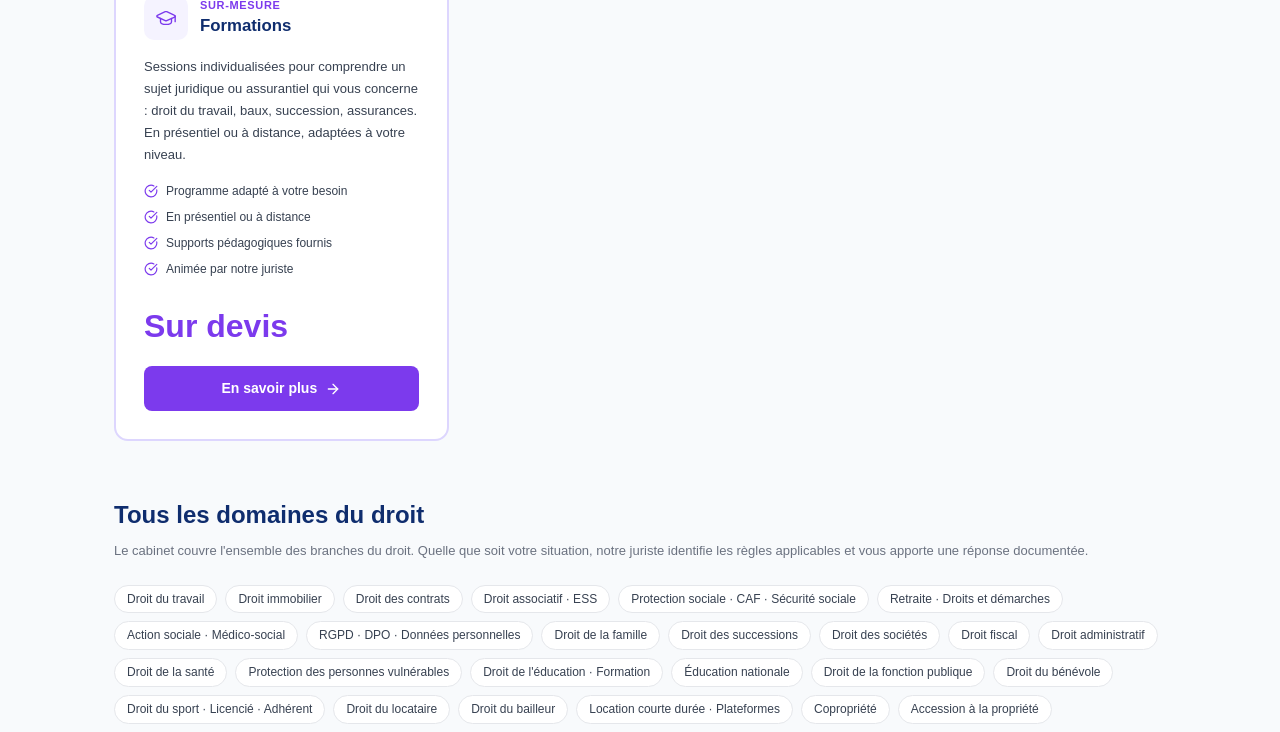
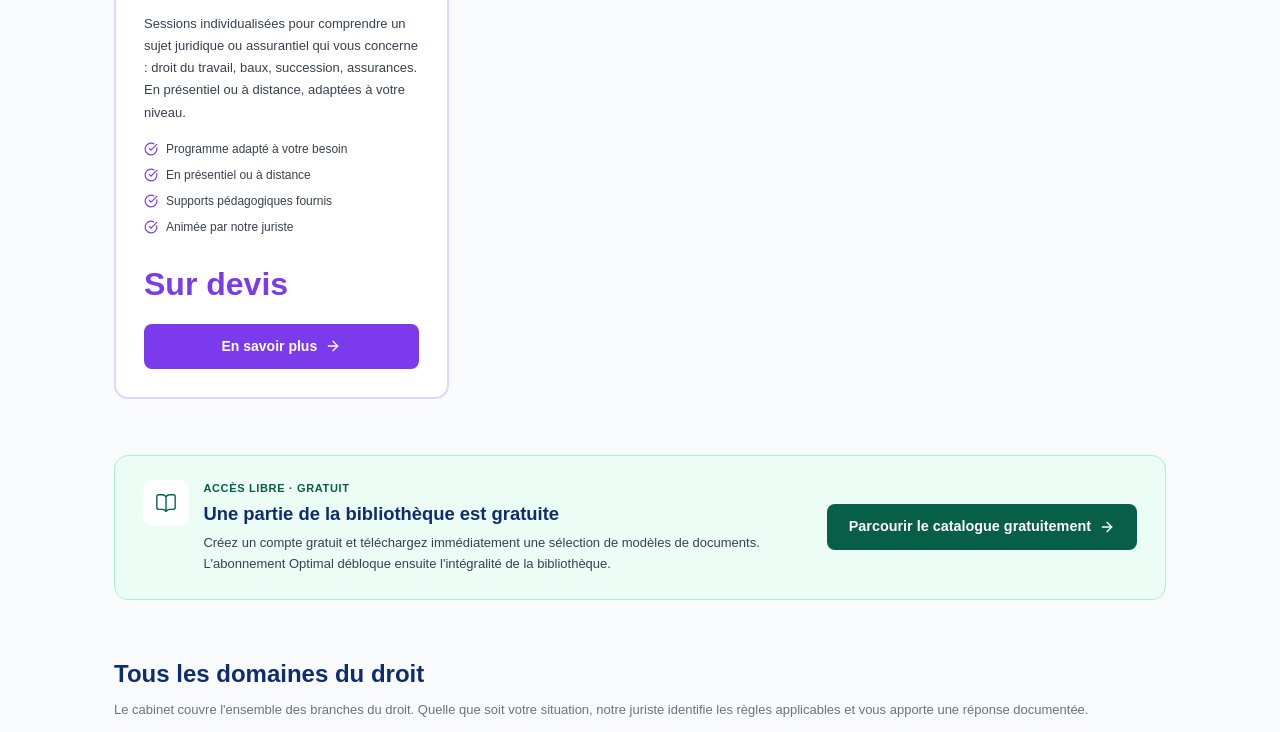
Before and after one commit to SYPA-ASSO/docutheque-next, a Next.js app: page /accompagnement-particuliers in a window 1280 px wide. Shown: the part 1437-2169 px from the top of the page. Built offline with nearby package versions, Linux system fonts and the light colour scheme.

Commit message:
Particuliers : encart Acces libre gratuit a la bibliotheque

```diff
--- a/app/accompagnement-particuliers/page.tsx
+++ b/app/accompagnement-particuliers/page.tsx
@@ -205,7 +205,7 @@ export default function AccompagnementParticuliersPage() {
                 </div>
                 <p style={{ fontSize: 13, color: 'rgba(255,255,255,0.85)', lineHeight: 1.7, marginBottom: '1rem', flex: 1 }}>
                   Accès complet à la bibliothèque de documents juridiques en DOCX, personnalisables et mis à jour.
-                  Une question juriste incluse par mois, questions supplémentaires à tarif préférentiel. Une sélection de documents reste aussi accessible gratuitement, avec un simple compte gratuit.
+                  Une question juriste incluse par mois, questions supplémentaires à tarif préférentiel.
                 </p>
                 <ul style={{ listStyle: 'none', padding: 0, margin: '0 0 1.5rem', display: 'flex', flexDirection: 'column', gap: '0.5rem' }}>
                   {[
@@ -293,6 +293,27 @@ export default function AccompagnementParticuliersPage() {
                 </a>
               </div>
 
+            </div>
+          </section>
+
+          {/* ACCES LIBRE BIBLIOTHEQUE */}
+          <section style={{ marginBottom: '3.5rem' }}>
+            <div style={{ background: '#ecfdf5', border: '1px solid #a7f3d0', borderRadius: 14, padding: '1.5rem 1.75rem', display: 'flex', flexWrap: 'wrap', alignItems: 'center', gap: '1.25rem', justifyContent: 'space-between' }}>
+              <div style={{ display: 'flex', alignItems: 'flex-start', gap: '0.9rem', flex: 1, minWidth: '280px' }}>
+                <div style={{ width: 46, height: 46, background: 'white', borderRadius: 10, display: 'flex', alignItems: 'center', justifyContent: 'center', flexShrink: 0 }}>
+                  <BookOpen size={22} color="#065f46" strokeWidth={1.5} />
+                </div>
+                <div>
+                  <p style={{ color: '#065f46', fontSize: 11, fontWeight: 700, textTransform: 'uppercase', letterSpacing: '0.06em', margin: '0 0 4px' }}>Accès libre · Gratuit</p>
+                  <h3 style={{ fontSize: '1.15rem', fontWeight: 700, color: '#0f2d6e', margin: '0 0 0.35rem' }}>Une partie de la bibliothèque est gratuite</h3>
+                  <p style={{ fontSize: 13, color: '#374151', lineHeight: 1.6, margin: 0 }}>
+                    Créez un compte gratuit et téléchargez immédiatement une sélection de modèles de documents. L'abonnement Optimal débloque ensuite l'intégralité de la bibliothèque.
+                  </p>
+                </div>
+              </div>
+              <a href="/catalogue" style={{ display: 'inline-flex', alignItems: 'center', gap: '0.5rem', background: '#065f46', color: 'white', textDecoration: 'none', padding: '12px 22px', borderRadius: 8, fontWeight: 700, fontSize: '0.9rem', flexShrink: 0 }}>
+                Parcourir le catalogue gratuitement <ArrowRight size={16} />
+              </a>
             </div>
           </section>
 
```
